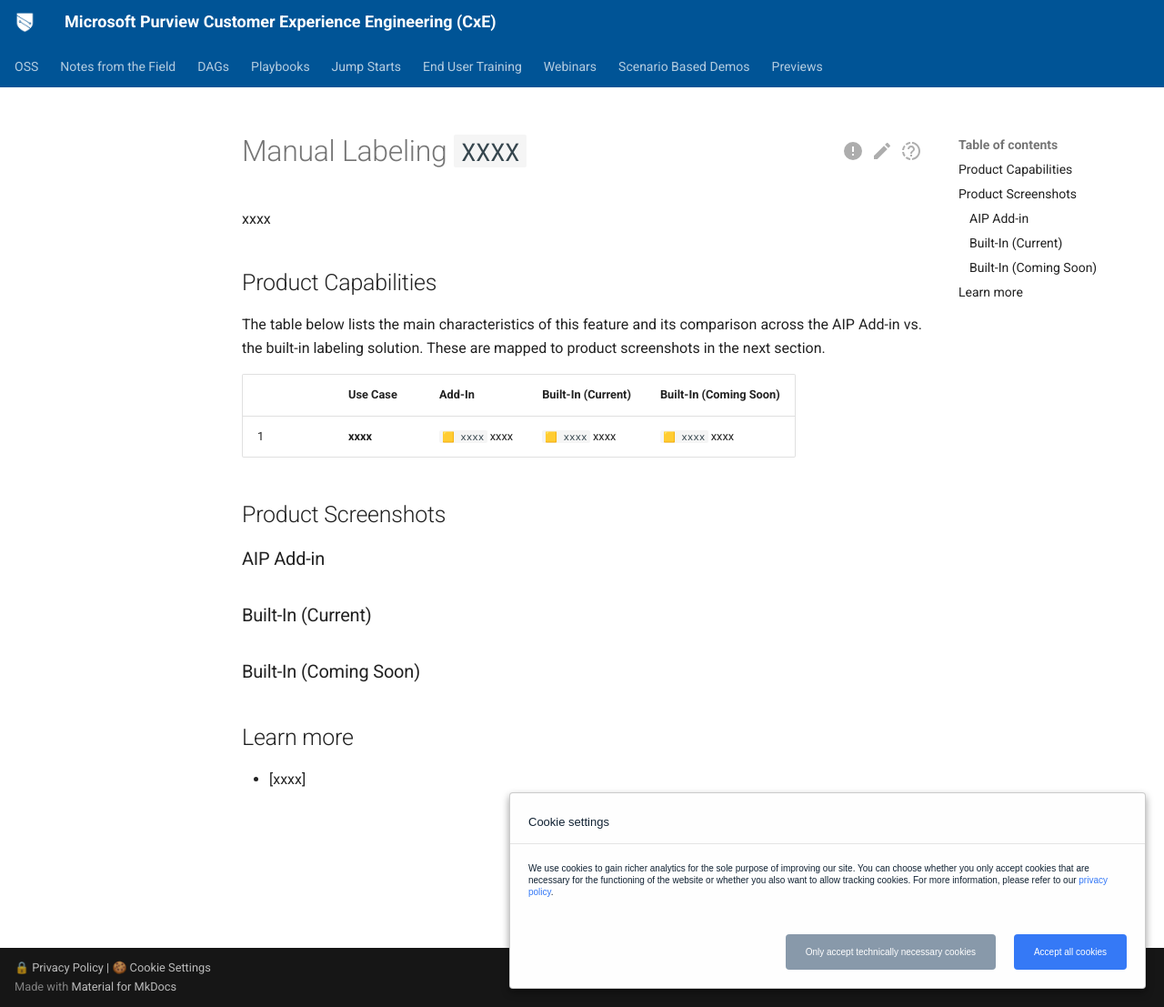
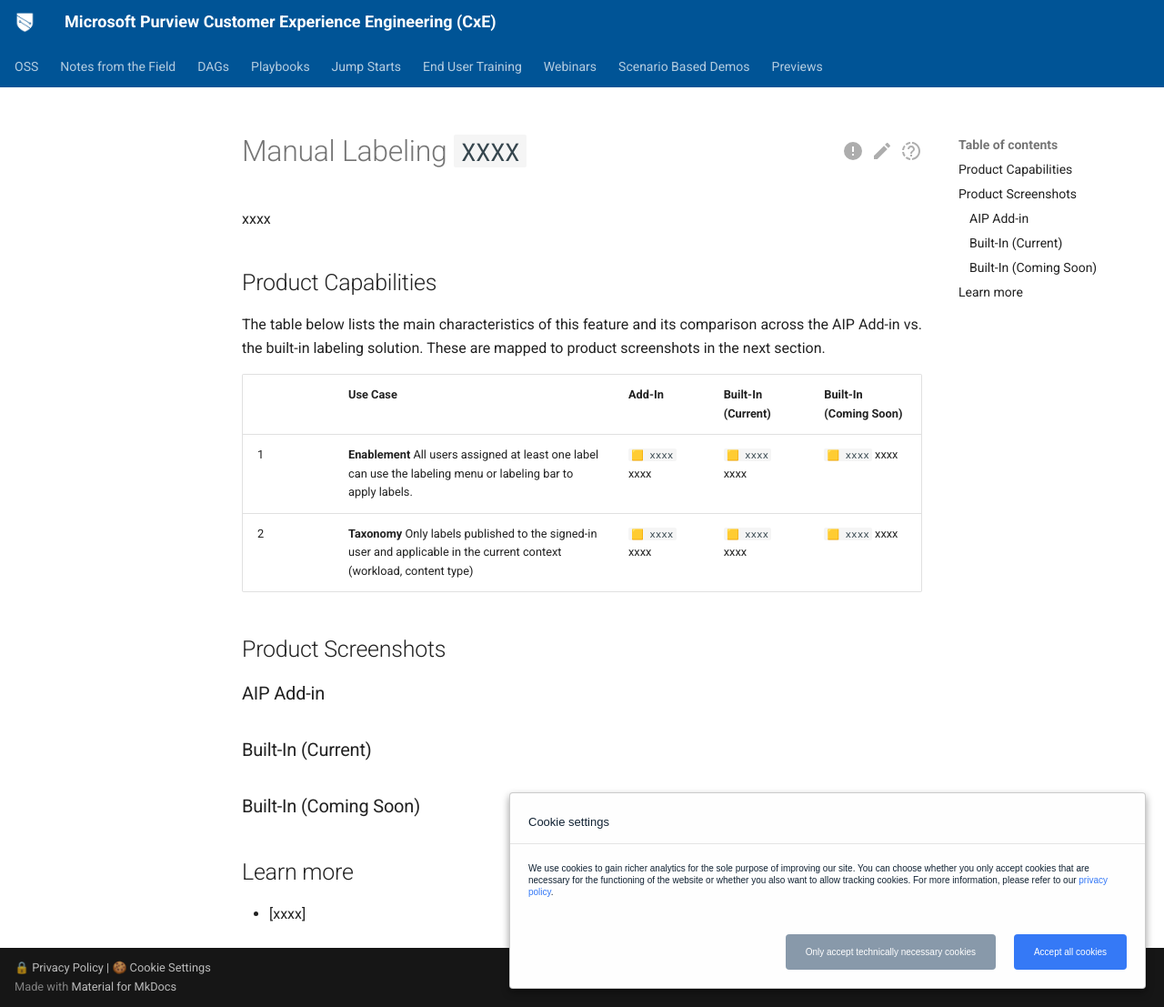
Before and after one commit to microsoft/ComplianceCxE, an MkDocs documentation site: the page built from docs/playbooks/AIP2MIP/Features/Enforcement/ManualLabeling.md, in a window 1280 px wide and 1107 px high. Shown: the whole window at 91% size. Built offline with MkDocs 1.6.1 and Material for MkDocs 9.7.7, drawn with Linux system fonts in a browser that asks for light colours.

Commit message:
Update ManualLabeling.md

```diff
--- a/docs/playbooks/AIP2MIP/Features/Enforcement/ManualLabeling.md
+++ b/docs/playbooks/AIP2MIP/Features/Enforcement/ManualLabeling.md
@@ -7,7 +7,8 @@
 
 |  | Use Case            | Add-In| Built-In (Current) | Built-In (Coming Soon)|
 | :----                  | :---- | :---- | :---- | :---- |
-| 1 | **xxxx**           | `🟨 xxxx` xxxx  |  `🟨 xxxx` xxxx  | `🟨 xxxx` xxxx  |
+| 1 | **Enablement** All users assigned at least one label can use the labeling menu or labeling bar to apply labels. | `🟨 xxxx` xxxx  |  `🟨 xxxx` xxxx  | `🟨 xxxx` xxxx  |
+| 2 | **Taxonomy** Only labels published to the signed-in user and applicable in the current context (workload, content type) | `🟨 xxxx` xxxx  |  `🟨 xxxx` xxxx  | `🟨 xxxx` xxxx  |
 
 
 ## Product Screenshots
```
